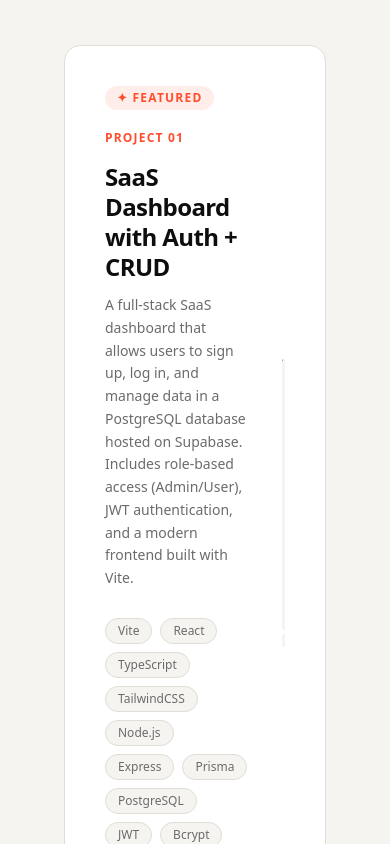
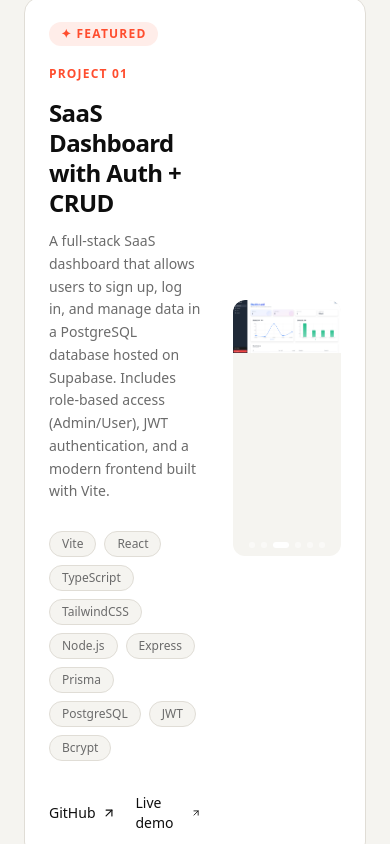
Before and after one commit to mariokonnari/Portfolio-Website, a Next.js app: page / in a window 390 px wide. Shown: the part 2317-3161 px from the top of the page. Built offline with nearby package versions, Linux system fonts and the light colour scheme.

Commit message:
Updated Projects section for responsive view

```diff
--- a/src/components/sections/Projects.tsx
+++ b/src/components/sections/Projects.tsx
@@ -28,14 +28,14 @@
       initial="hidden"
       animate={inView ? "visible" : "hidden"}
       className={cn(
-        "group relative bg-[var(--surface)] rounded-2xl border border-[var(--border)] p-10 overflow-hidden",
+        "group relative bg-[var(--surface)] rounded-2xl border border-[var(--border)] p-6 md:p-10 overflow-hidden",
         "hover:-translate-y-2 hover:shadow-2xl transition-all duration-300",
         "grid gap-8 items-center",
-        project.featured ? "col-span-2" : ""
+        project.featured ? "col-span-1 md:col-span-2" : ""
       )}
       style={project.featured
         ? { gridTemplateColumns: "1.4fr 1fr"}
-        : { gridTemplateColumns: "1.2fr 0.8fr"}}
+        : { gridTemplateColumns: "1fr"}}
     >
       {/* Left - text content */}
       <div className="flex flex-col">
@@ -95,7 +95,9 @@
       </div>
 
       {/* Right - slideshow (always shown) */}
-      <div className={project.featured ? "h-72" : "h-full min-h-[200px] overflow-hidden rounded-xl"}>
+      <div className={cn(
+        "overflow-hidden rounded-xl",
+        project.featured ? "h-64 md:h-72" : "hidden md:block h-full min-h-[200px]")}>
           <ProjectSlideshow images={project.images} title={project.title} />
       </div>
     </motion.div>
@@ -107,7 +109,7 @@
   const inView = useInView(ref, { once: true, margin: "-100px" });
 
   return (
-    <section id="projects" ref={ref} className="bg-[var(--bg)] px-16 py-32">
+    <section id="projects" ref={ref} className="bg-[var(--bg)] px-6 md:px-16 py-20 md:py-32">
       {/* Section header */}
       <motion.div
         custom={0}
@@ -125,7 +127,7 @@
         <div className="flex-1 h-px bg-[var(--border)] ml-5" />
       </motion.div>
 
-      <div className="grid grid-cols-2 gap-7">
+      <div className="grid grid-cols-1 md:grid-cols-2 gap-7">
         {projects.map((project, i) => (
           <ProjectCard
             key={project.num}
```
